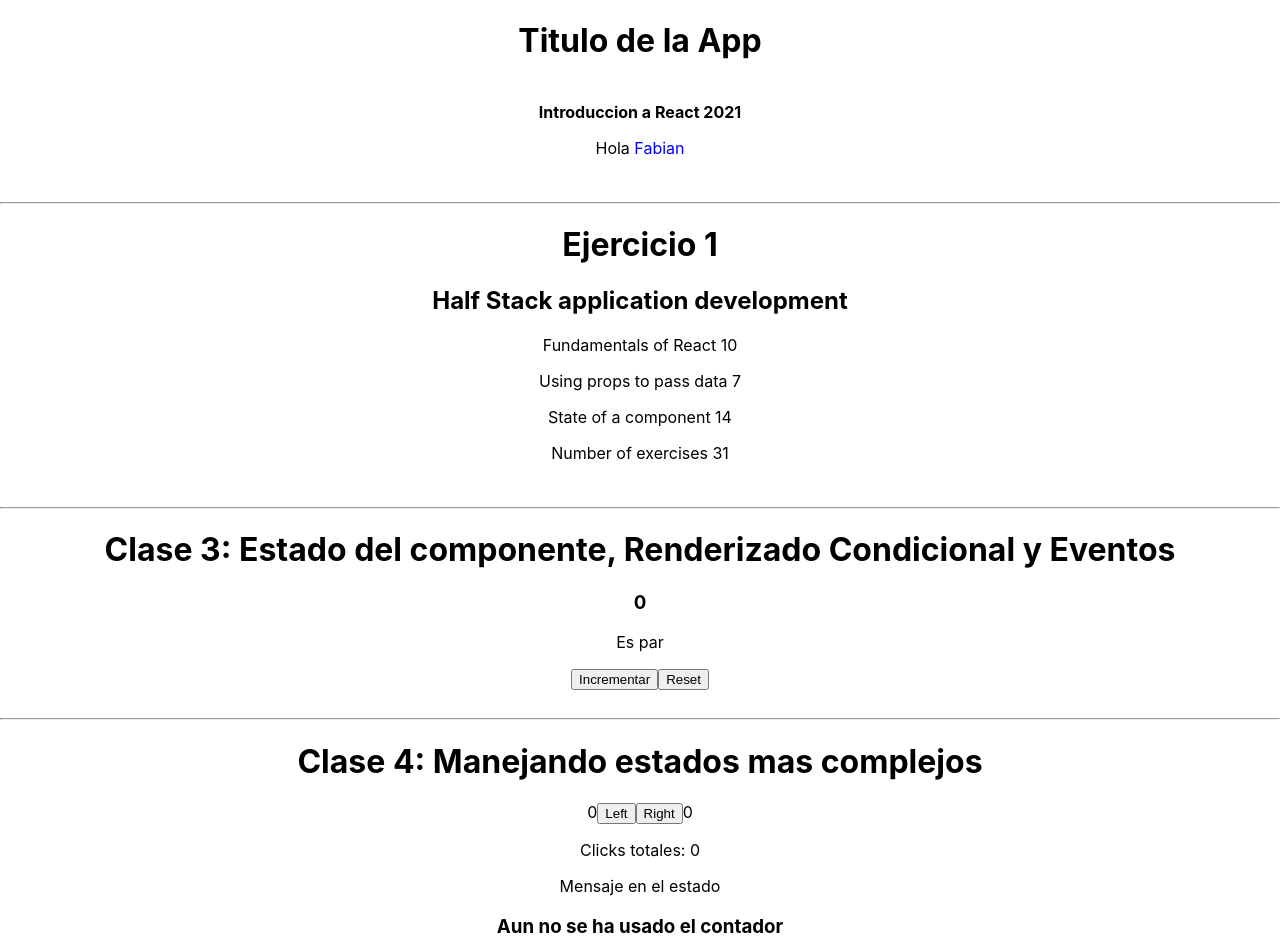
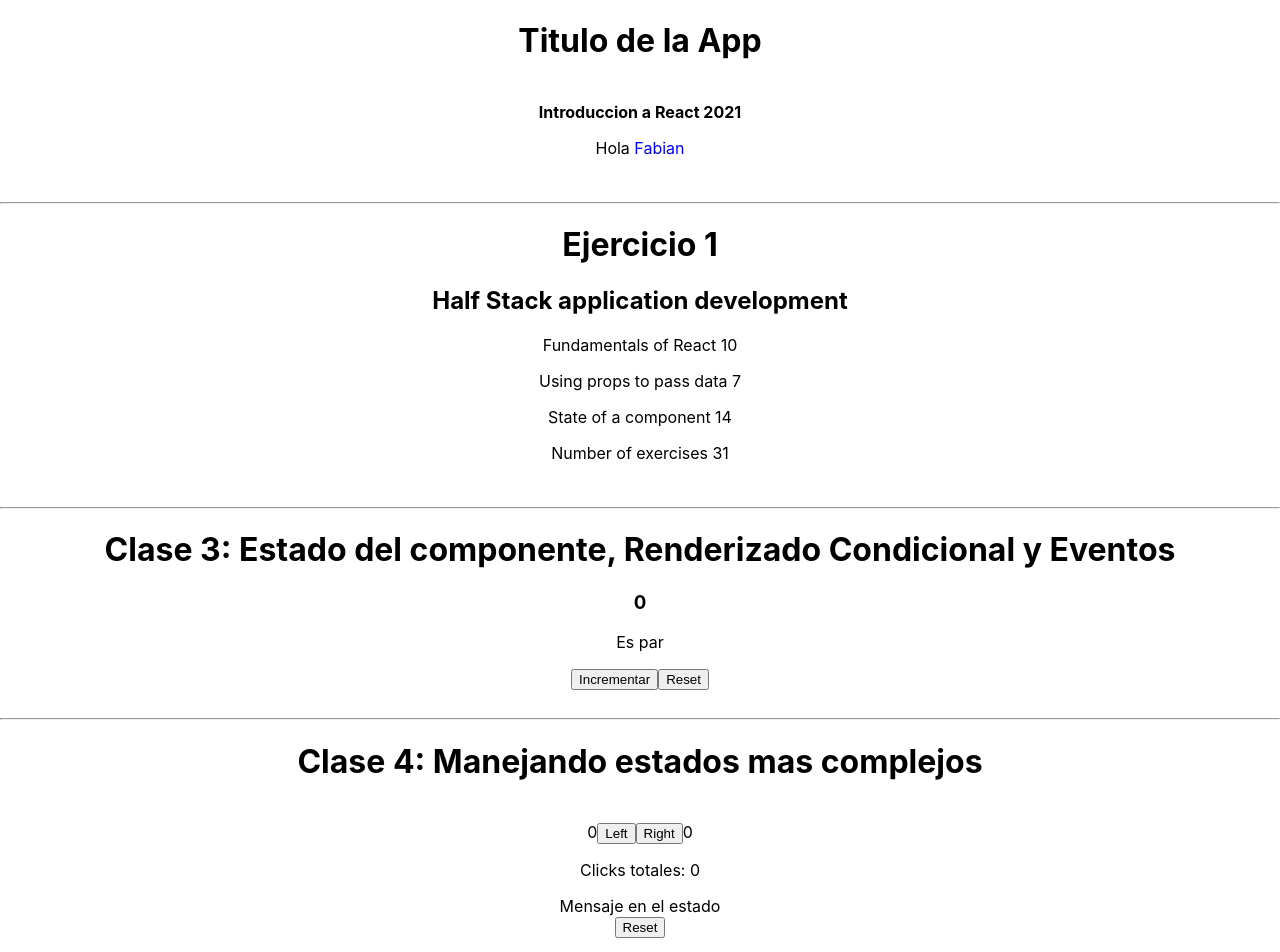
Before and after one commit to F4bian-pacheco/react-app-course, a React (Create React App) app: page / in a window 1280 px wide. Shown: the top 952 px of the page. Built offline with nearby package versions, Linux system fonts and the light colour scheme.

Commit message:
add reset_counters function

```diff
--- a/src/Clase4.js
+++ b/src/Clase4.js
@@ -42,15 +42,28 @@ const Clase4 = () =>{
         setClicks(prevclicks => [...prevclicks,"R"]);
     };
 
+    const reset_counters = () => {
+        const newResetState = {
+            left: 0,
+            right: 0,
+            mensaje: "Reseteado"
+
+        }
+        setCounters(newResetState);
+        setClicks([]);
+    }
+
     return(
         <div>
             <h1>Clase 4: Manejando estados mas complejos </h1>
+            <br />
             {counters.left}
             <button onClick={handleClickLeft} >Left</button>
             <button onClick={handleClickRight} >Right</button>
             {counters.right}
             <p>Clicks totales: {clicks.length}</p>
             {counters.mensaje} <br/>
+            <button onClick={reset_counters}>Reset</button>
             {clicks.length === 0 ? (
                 <Nousado/>
             ): (
```
